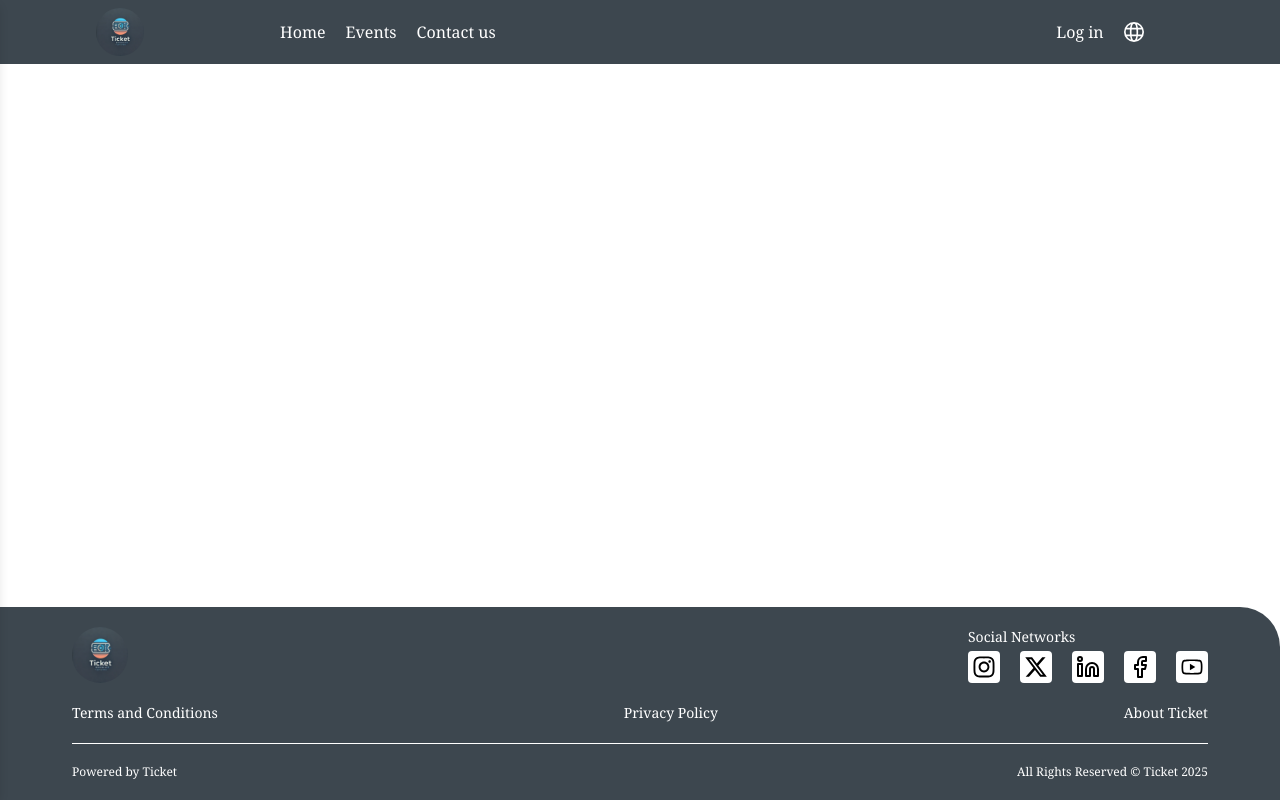
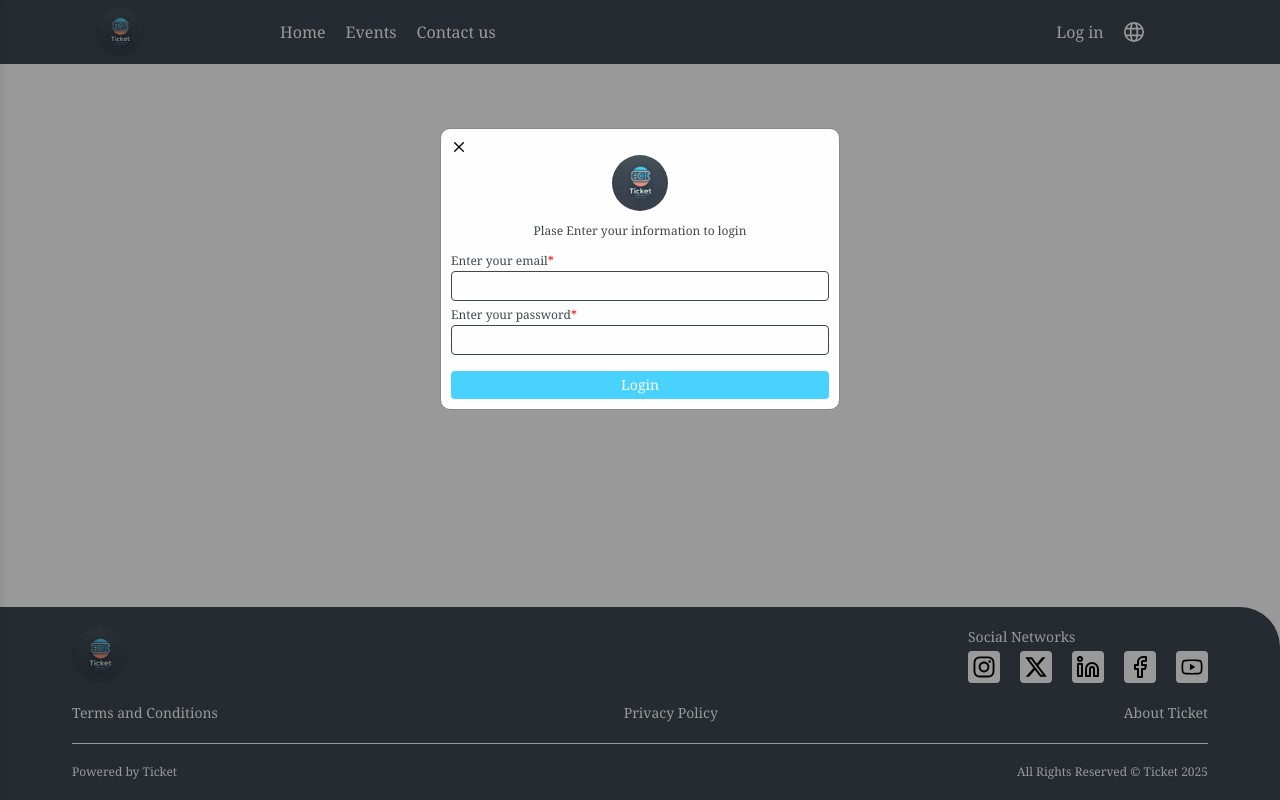
Before and after one commit to MusabSwe/ticket-app, a React (Vite) app: page / in a window 1280 px wide. Both pictures are taken after a click on the button "Log in". Built offline with nearby package versions, Linux system fonts and the light colour scheme.

Commit message:
implement login modal

```diff
--- a/src/components/Header.tsx
+++ b/src/components/Header.tsx
@@ -6,11 +6,13 @@ import Sidebar from './Sidebar/Sidebar';
 import { FaHouse } from "react-icons/fa6";
 import { MdEvent, MdContactSupport } from "react-icons/md";
 import { IoLogIn } from "react-icons/io5";
+import SignIn from './Signin';
 
 
 export default function Header() {
 
     const [isMenuOpen, setIsMenuOpen] = useState<boolean>(false);
+    const [showLoginModal, setShowLoginModal] = useState<boolean>(false);
 
     const toggleMenu = () => setIsMenuOpen(!isMenuOpen);
 
@@ -31,7 +33,12 @@ export default function Header() {
                 </div>
 
                 <div className='hidden lg:flex justify-center items-center space-x-5 w-[30%] '>
-                    <button className='text-white cursor-pointer transition  delay-75 duration-150 ease-in-out hover:text-[#FF9F77]'>Log in</button>
+                    <button
+                        className='text-white cursor-pointer transition  delay-75 duration-150 ease-in-out hover:text-[#FF9F77]'
+                        onClick={() => { setShowLoginModal(true) }}
+                    >
+                        Log in
+                    </button>
                     <div className='text-white cursor-pointer transition  delay-75 duration-150 ease-in-out hover:text-[#FF9F77]'>
                         <GrLanguage
                             style={{ width: '20px', height: '20px' }}
@@ -71,7 +78,7 @@ export default function Header() {
                     <div className='space-y-3'>
                         <button className='flex space-x-2 items-center text-[#3D474F] cursor-pointer transition  delay-75 duration-150 ease-in-out hover:text-[#FF9F77]'>
                             <IoLogIn />
-                            <span>Log in </span>
+                            <span onClick={() => { setShowLoginModal(true); toggleMenu() }}>Log in </span>
                         </button>
                         <div className='flex space-x-2 items-center text-[#3D474F] cursor-pointer transition delay-75 duration-150 ease-in-out hover:text-[#FF9F77]'>
                             <GrLanguage
@@ -82,6 +89,10 @@ export default function Header() {
                     </div>
                 </nav>
             </Sidebar>
+            <SignIn
+                isOpen={showLoginModal}
+                setIsOpen={setShowLoginModal}
+            />
         </>
     )
 }
--- /dev/null
+++ b/src/components/Modal.css
@@ -0,0 +1,44 @@
+/* The Modal (background) */
+.modal {
+    display: block;
+    position: fixed; /* Stay in place */
+    z-index: 1; /* Sit on top */
+    left: 0;
+    top: 0;
+    width: 100%; /* Full width */
+    height: 100%; /* Full height */
+    overflow: auto; /* Enable scroll if needed */
+    background-color: rgb(0,0,0); /* Fallback color */
+    background-color: rgba(0,0,0,0.4); /* Black w/ opacity */
+  }
+
+  /* Modal Content/Box */
+  .modal-content {
+    background-color: #fefefe;
+    margin: 10% auto; /* 15% from the top and centered */
+    padding: 10px;
+    border: 1px solid #888;
+    width: 50%; /* Could be more or less, depending on screen size */
+    border-radius: 10px;
+    max-width:400px;
+  }
+
+  /* The Close Button */
+  .close {
+    color: #aaa;
+    float: right;
+    font-size: 28px;
+    font-weight: bold;
+  }
+
+.red-star::after{
+  content: "*";
+  color: red;
+}
+
+  .close:hover,
+  .close:focus {
+    color: black;
+    text-decoration: none;
+    cursor: pointer;
+  }
--- a/src/components/SignIn.tsx
+++ b/src/components/SignIn.tsx
@@ -1,9 +1,91 @@
+import { CgClose } from "react-icons/cg";
+import "./Modal.css";
+import Logo from '../assets/Ticket-logo.png';
+import { useState } from "react";
 
-export default function SignIn() {
+interface SignInProps {
+    isOpen: boolean;
+    setIsOpen: any;
+}
+
+export default function SignIn({ isOpen, setIsOpen }: SignInProps) {
+    const [userInfo, setUserInfo] = useState({
+        email: '',
+        password: ''
+    })
+
+    const handleSubmit = () => {
+        console.log('user info: ', userInfo);
+    }
 
     return (
         <>
+            <div
+                id="myModal"
+                className={isOpen ? "modal" : "hidden"}
+            >
+                {/* Modal content */}
+                <div className="modal-content">
+                    <span onClick={() => { setIsOpen(false) }}><CgClose className="cursor-pointer hover:text-[red]" /></span>
+                    <div className="flex justify-center">
+                        <img
+                            src={Logo}
+                            alt="Logo"
+                            className="w-14 h-14 rounded-full"
+                        />
+                    </div>
+                    <div>
+                        <p className="text-xs text-[#3D474F] text-center mt-3">Plase Enter your information to login</p>
+                        <form
+                            onSubmit={(e) => {
+                                e.preventDefault();
+                                handleSubmit();
+                            }}
+                            className="mt-2"
+                        >
+                            <div>
+                                <label className="text-xs text-[#3D474F] red-star">Enter your email</label>
+                                <br />
+                                <input
+                                    type="email"
+                                    required
+                                    className="border pt-1 border-[#3D474F] rounded w-full"
+                                    onChange={(e) => {
+                                        setUserInfo((prevUserInfo) => ({
+                                            ...prevUserInfo,
+                                            email: e.target.value
+                                        }))
+                                    }}
+                                    value={userInfo.email}
+                                />
+                            </div>
+                            <div>
+                                <label className="text-xs text-[#3D474F] red-star">Enter your password</label>
+                                <br />
+                                <input
+                                    type="password"
+                                    required
+                                    className="border pt-1 border-[#3D474F] rounded w-full"
+                                    onChange={(e) => {
+                                        setUserInfo((prevUserInfo) => ({
+                                            ...prevUserInfo,
+                                            password: e.target.value
+                                        }))
+                                    }}
+                                    value={userInfo.password}
+                                />
+                            </div>
 
+                            <button
+                                type="submit"
+                                className="bg-[#4AD2FF] transition delay-100 duration-150 ease-in-out p-1 text-white text-sm w-full mt-4 rounded hover:bg-[#FF9F77] cursor-pointer"
+                            >
+                                Login
+                            </button>
+                        </form>
+                    </div>
+                </div>
+            </div>
         </>
     )
 }
```
